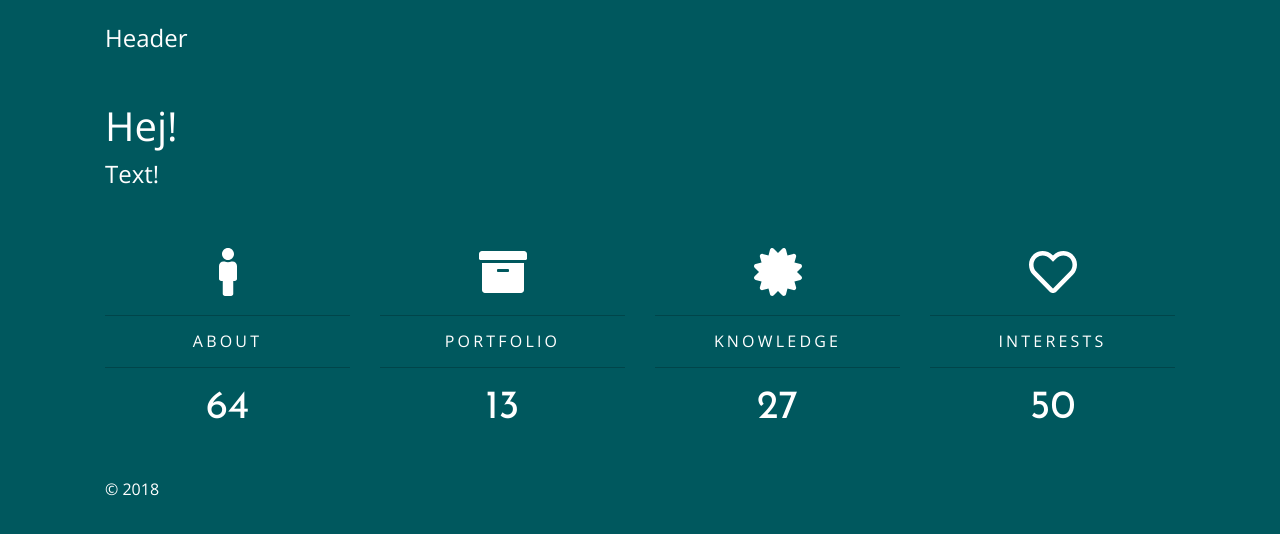
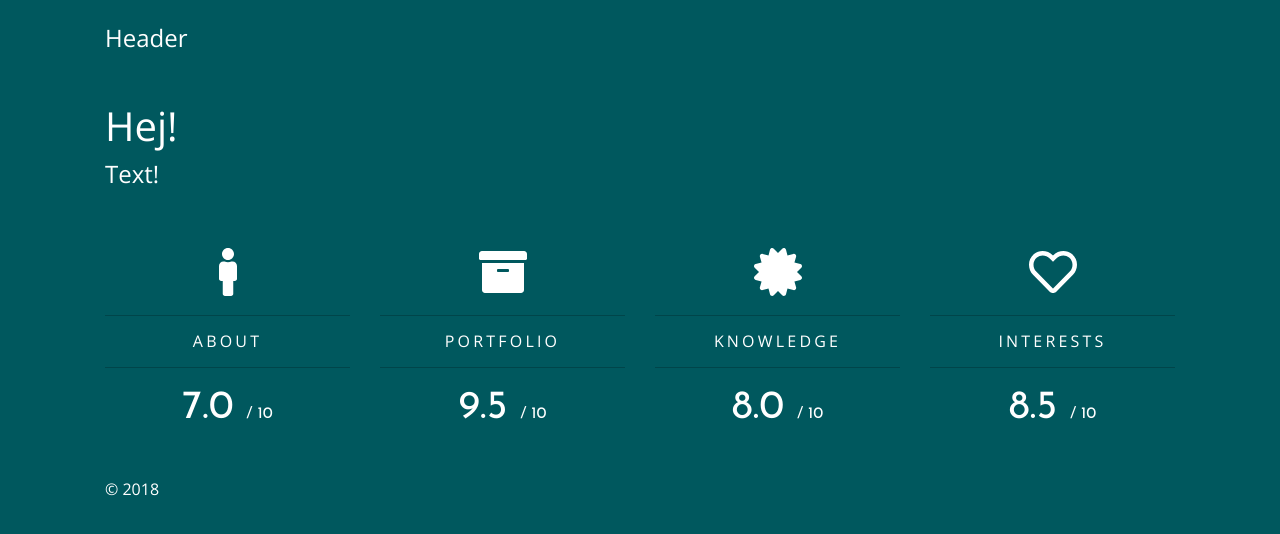
Before and after one commit to mroates/erikbernh, a website: page app/index.html in a window 1280 px wide. Drawn offline with nearby package versions, Linux system fonts and the light colour scheme.

Commit message:
Changed to scoring visuals

```diff
--- a/app/index.html
+++ b/app/index.html
@@ -40,22 +40,22 @@
                         <div class="col col-6 col-md-3">
                             <i class="fas fa-male fa-2x"></i>
                             <p class="h6 py-3 my-3 border-top border-bottom text-uppercase">About</p>
-                            <p class="h1">64</p>
+                            <p class="h1">7.0 <span class="h6">/ 10</span></p>
                         </div>
                         <div class="col col-6 col-md-3">
                             <i class="fas fa-archive fa-2x"></i>
                             <p class="h6 py-3 my-3 border-top border-bottom text-uppercase">Portfolio</p>
-                            <p class="h1">13</p>
+                            <p class="h1">9.5 <span class="h6">/ 10</span></p>
                         </div>
                         <div class="col col-6 col-md-3">
                             <i class="fas fa-certificate fa-2x"></i>
                             <p class="h6 py-3 my-3 border-top border-bottom text-uppercase">Knowledge</p>
-                            <p class="h1">27</p>
+                            <p class="h1">8.0 <span class="h6">/ 10</span></p>
                         </div>
                         <div class="col col-6 col-md-3">
                             <i class="far fa-heart fa-2x"></i>
                             <p class="h6 py-3 my-3 border-top border-bottom text-uppercase">Interests</p>
-                            <p class="h1">50</p>
+                            <p class="h1">8.5 <span class="h6">/ 10</span></p>
                         </div>
                     </div>
                 </section>
--- a/package.json
+++ b/package.json
@@ -11,7 +11,8 @@
   "devDependencies": {
     "browser-sync": "^2.23.6",
     "gulp": "^3.9.1",
-    "gulp-sass": "^4.0.1"
+    "gulp-sass": "^4.0.1",
+    "node-sass": "^4.8.3"
   },
   "dependencies": {}
 }
```
Also changed, not shown: bower.json (added, +18 -0 lines).
